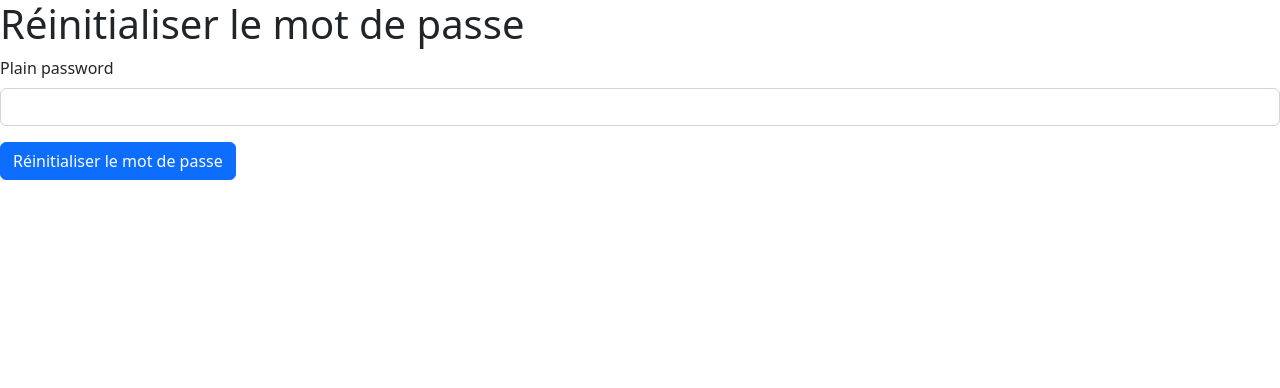
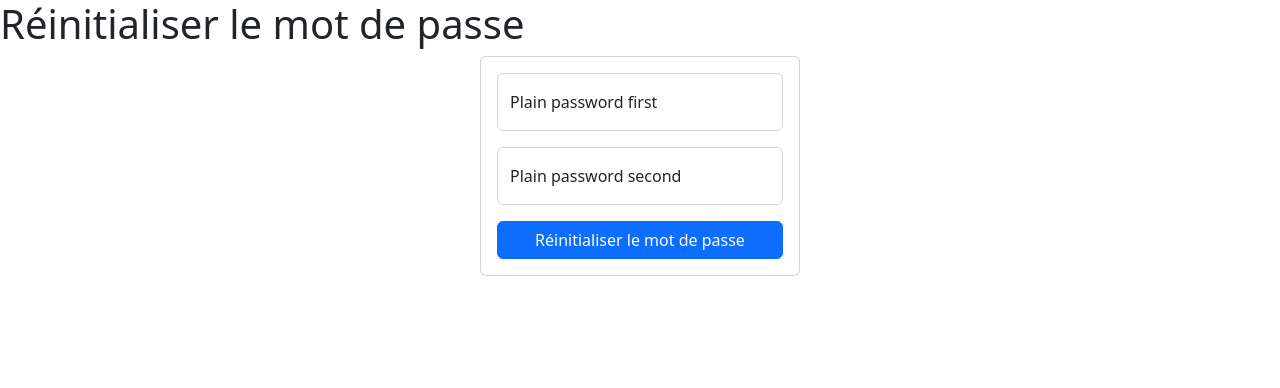
Before and after one commit to DenZaiyy/K-Gaming, a Symfony app: template templates/reset_password/reset.html.twig in a window 1280 px wide. Shown: the top 388 px of the page. Run offline with Twig, Linux system fonts and the light colour scheme; the template is opened without the code that fills it, so the values that code supplies are empty; form fields are guessed from the names that the template uses; some libraries are stand-ins or nearby versions.

Commit message:
up: translate and update form to reset pwd

```diff
--- a/templates/reset_password/check_email.html.twig
+++ b/templates/reset_password/check_email.html.twig
@@ -4,8 +4,8 @@
 
 {% block body %}
     <p>
-        If an account matching your email exists, then an email was just sent that contains a link that you can use to reset your password.
-        This link will expire in {{ resetToken.expirationMessageKey|trans(resetToken.expirationMessageData, 'ResetPasswordBundle') }}.
+        Si un compte correspondant à votre adresse e-mail existe, un e-mail contenant un lien que vous pouvez utiliser pour réinitialiser votre mot de passe vient d'être envoyé.
+        Ce lien expirera dans {{ resetToken.expirationMessageKey|trans(resetToken.expirationMessageData, 'ResetPasswordBundle') }}.
     </p>
-    <p>If you don't receive an email please check your spam folder or <a href="{{ path('app_forgot_password_request') }}">try again</a>.</p>
+    <p>Si vous ne recevez pas d'e-mail, veuillez vérifier votre dossier de courrier indésirable ou <a href="{{ path('app_forgot_password_request') }}">réessayer</a>.</p>
 {% endblock %}
--- a/templates/reset_password/reset.html.twig
+++ b/templates/reset_password/reset.html.twig
@@ -3,10 +3,19 @@
 {% block title %}Réinitialiser le mot de passe{% endblock %}
 
 {% block body %}
-    <h1>Réinitialiser le mot de passe</h1>
+	<h1>Réinitialiser le mot de passe</h1>
 
-    {{ form_start(resetForm) }}
-        {{ form_row(resetForm.plainPassword) }}
-        <button class="btn btn-primary">Réinitialiser le mot de passe</button>
-    {{ form_end(resetForm) }}
+	<div class="card w-25 p-3 d-flex flex-column m-auto gap-3">
+		{{ form_start(resetForm) }}
+		<div class="form-floating mb-3">
+			{{ form_widget(resetForm.plainPassword.first, {'attr': {'placeholder': 'Nouveau mot de passe'}}) }}
+			{{ form_label(resetForm.plainPassword.first) }}
+		</div>
+		<div class="form-floating mb-3">
+			{{ form_widget(resetForm.plainPassword.second, {'attr': {'placeholder': 'Répéter le mot de passe'}}) }}
+			{{ form_label(resetForm.plainPassword.second) }}
+		</div>
+		<button class="btn btn-primary w-100">Réinitialiser le mot de passe</button>
+		{{ form_end(resetForm) }}
+	</div>
 {% endblock %}
```
Also changed, not shown: src/Form/ChangePasswordFormType.php (+4 -4 lines), templates/reset_password/email.html.twig (+4 -4 lines).
